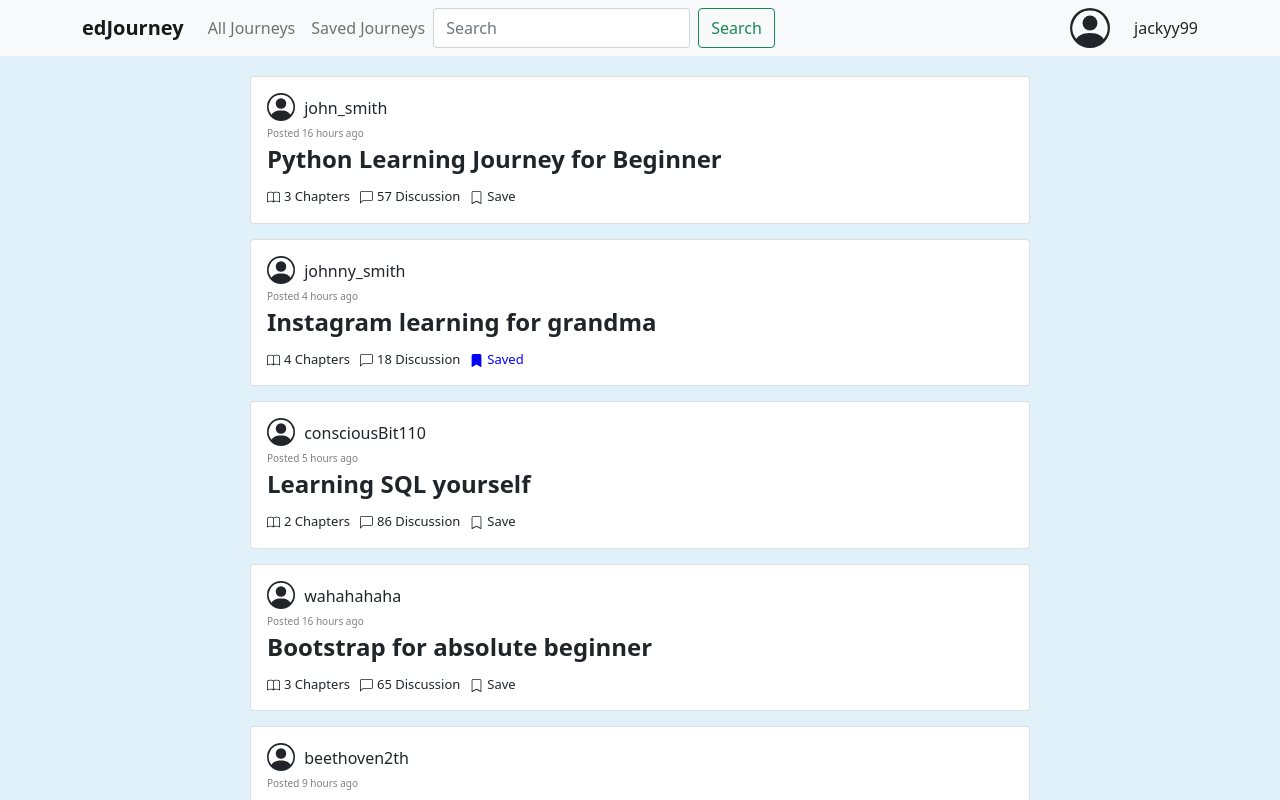
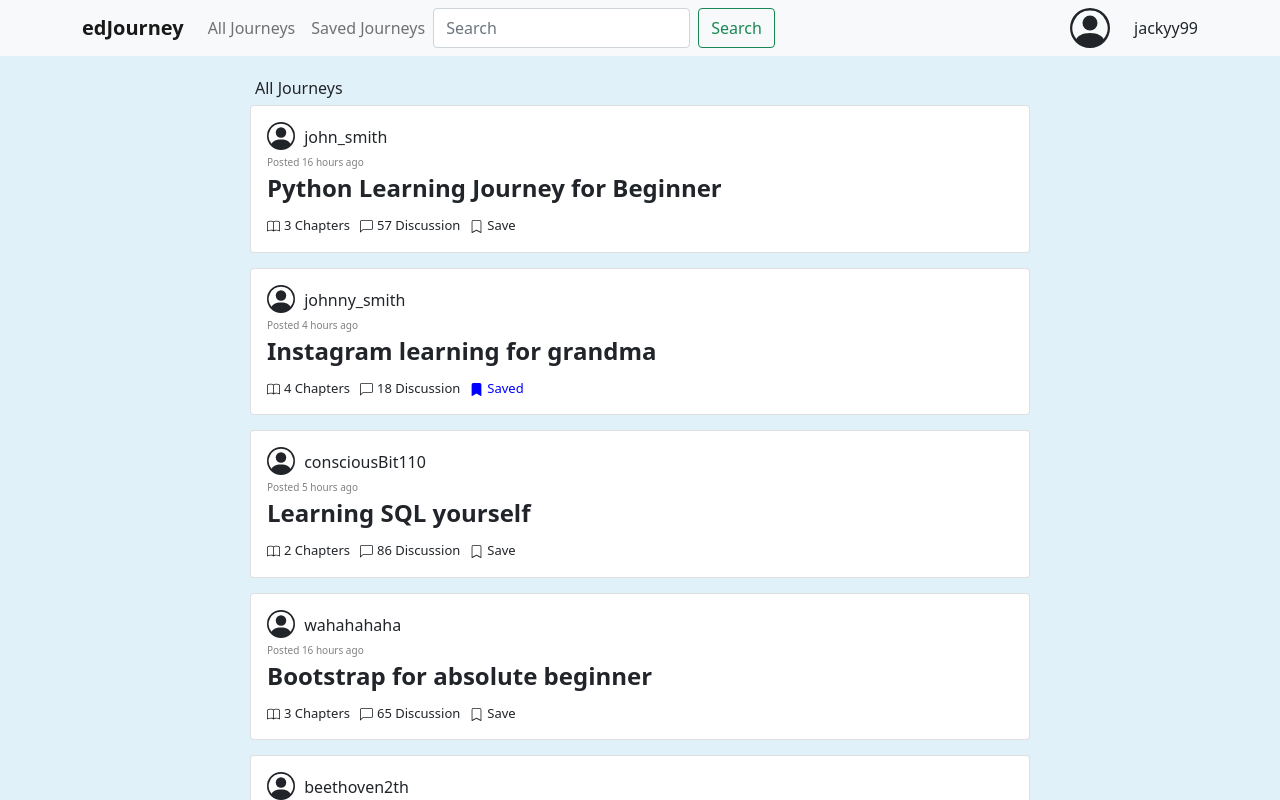
Before and after one commit to yuyangji/MelbHackUndefined, a React (Create React App) app in the folder client/: page / in a window 1280 px wide. Shown: the top 800 px of the page. Built offline with nearby package versions, Linux system fonts and the light colour scheme.

Commit message:
added title for card list

```diff
--- a/client/src/components/shared/JourneyCardList.js
+++ b/client/src/components/shared/JourneyCardList.js
@@ -1,9 +1,10 @@
 import React from "react";
 import JourneyCard from "./JourneyCard";
 
-const JourneyCardList = ({ journeyList, savedList }) => {
+const JourneyCardList = ({ journeyList, savedList, listTitle }) => {
   return (
     <>
+      <div style={{ marginBottom: "5px", marginLeft: "5px" }}>{listTitle}</div>
       {journeyList.map((journey, index) => (
         <JourneyCard key={index} journey={journey} savedList={savedList} />
       ))}
```
